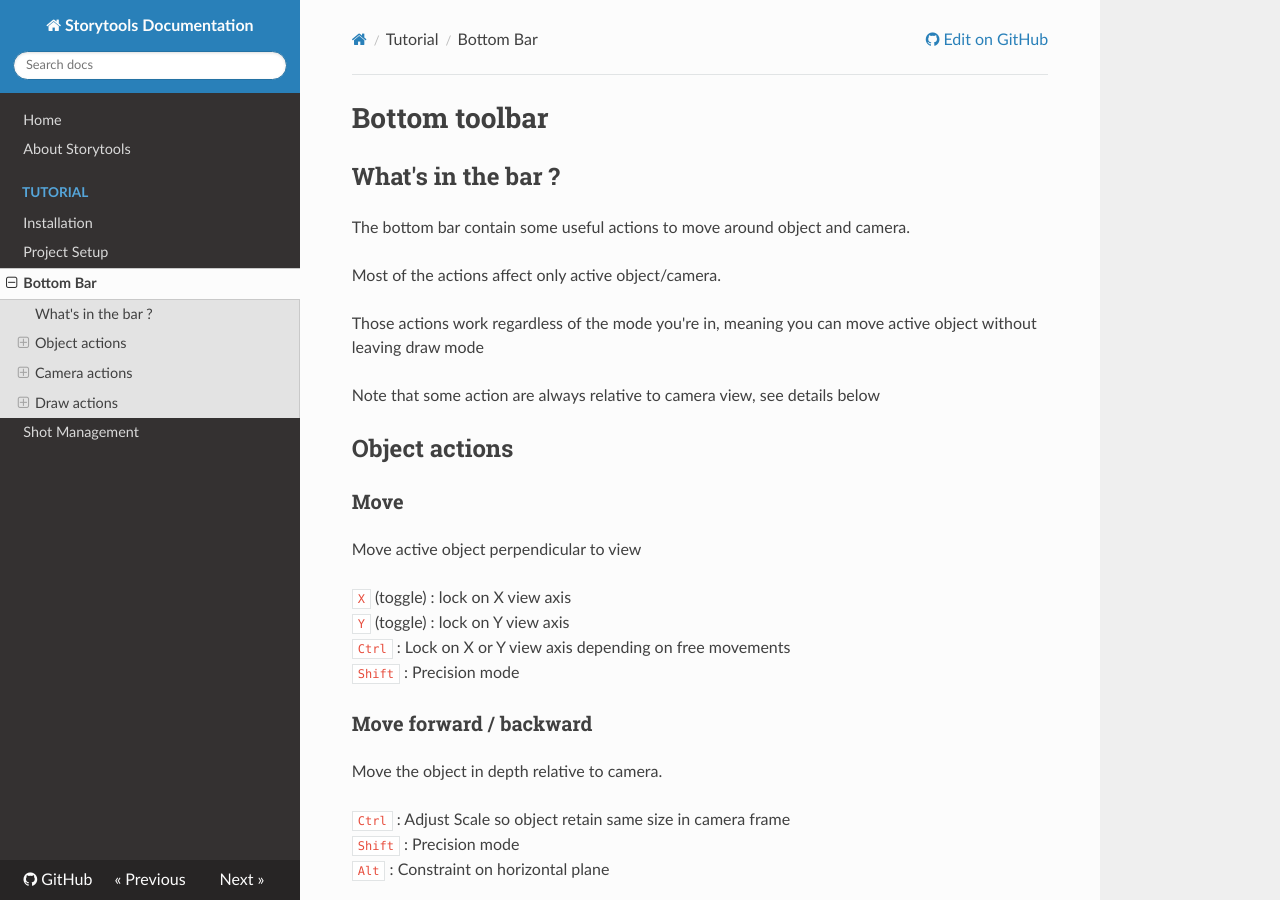
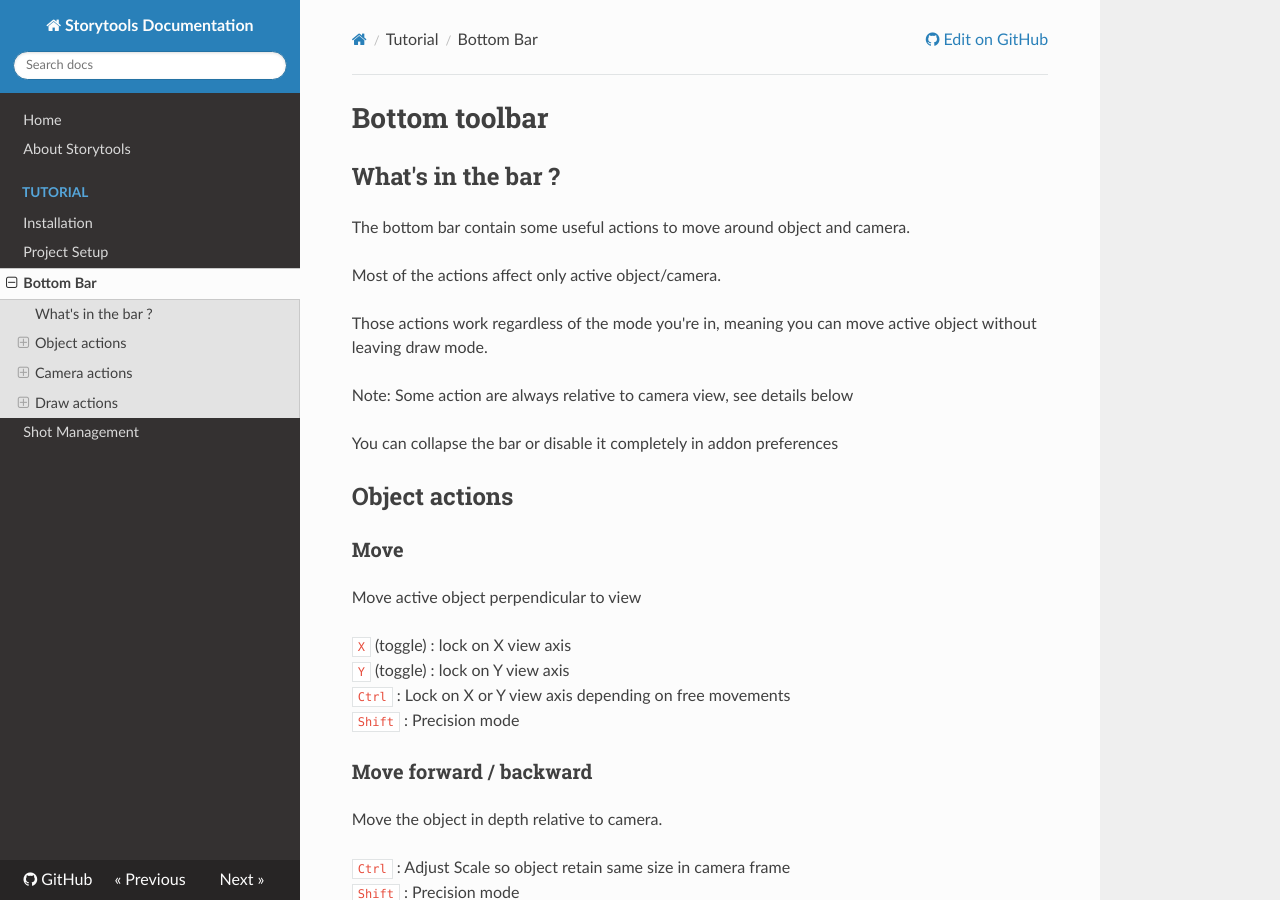
Before and after one commit to Pullusb/storytools-docs, an MkDocs documentation site: the page built from docs/tutorial/story-toolbar.md, in a window 1280 px wide and 900 px high. Built offline with MkDocs 1.6.1, drawn with Linux system fonts in a browser that asks for light colours; nearby versions of some CDN libraries.

Commit message:
More infos on bottom bar

```diff
--- a/docs/tutorial/story-toolbar.md
+++ b/docs/tutorial/story-toolbar.md
@@ -7,10 +7,11 @@ The bottom bar contain some useful actions to move around object and camera.
 
 Most of the actions affect only active object/camera.
 
-Those actions work regardless of the mode you're in, meaning you can move active object without leaving draw mode
+Those actions work regardless of the mode you're in, meaning you can move active object without leaving draw mode.
 
-Note that some action are always relative to camera view, see details below
+Note: Some action are always relative to camera view, see details below
 
+You can collapse the bar or disable it completely in addon preferences
 
 ## Object actions
 
```
